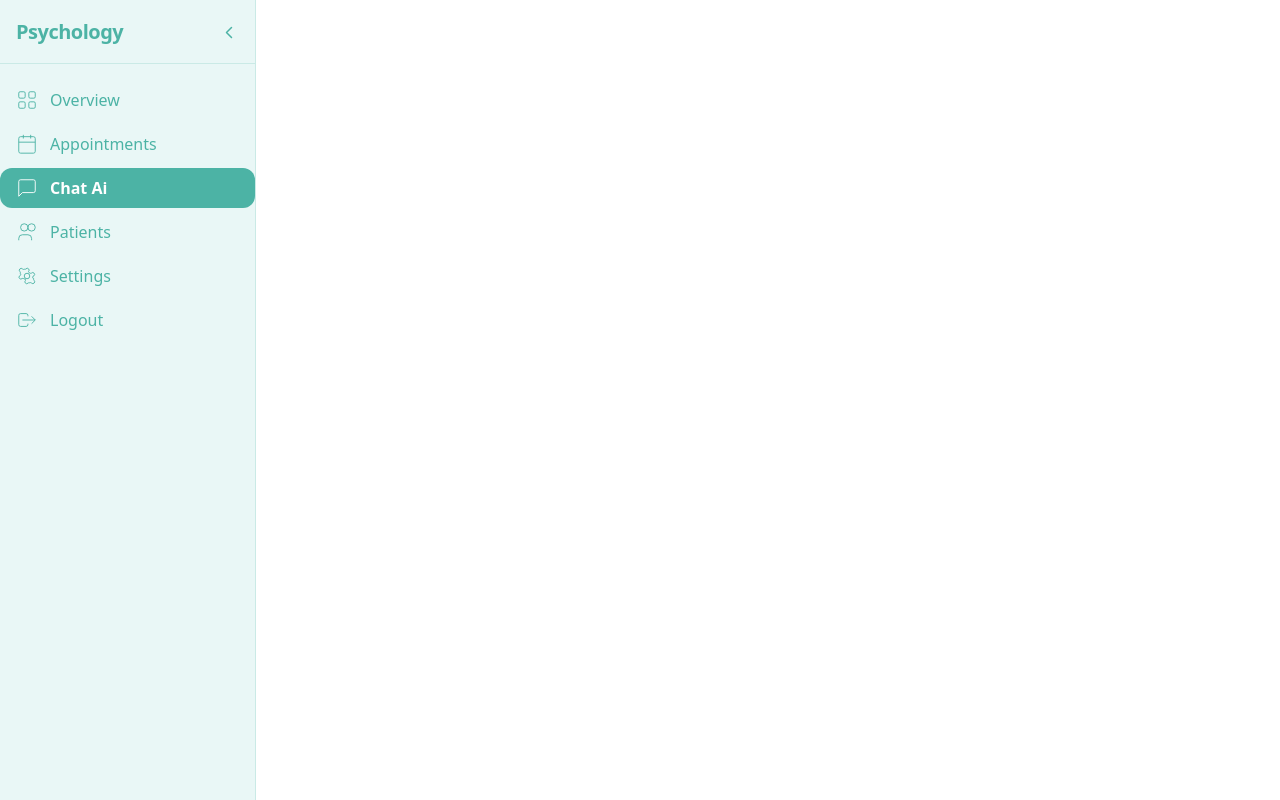
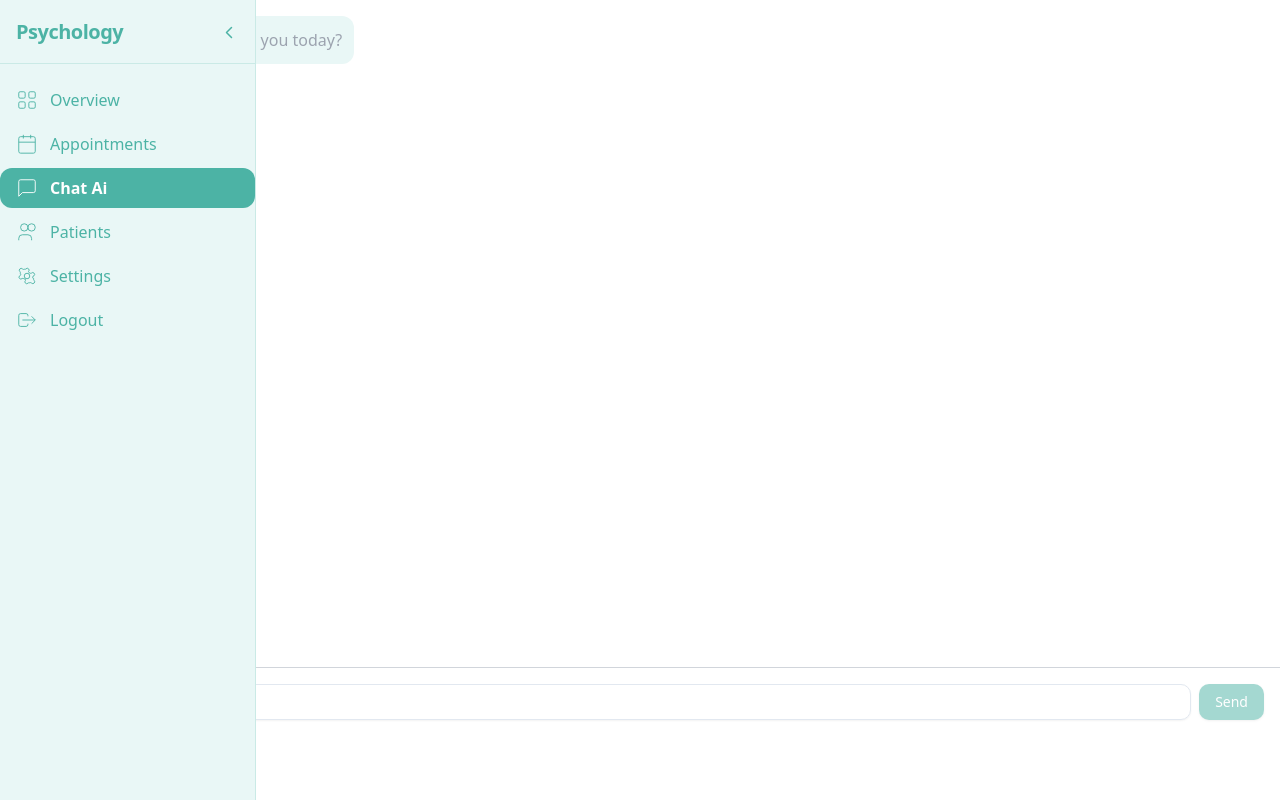
Before and after one commit to saidseghirakram/psychology, a Next.js app: page /chat-ai in a window 1280 px wide. Built offline with nearby package versions, Linux system fonts and the light colour scheme.

Commit message:
chat ai structure

```diff
--- a/app/chat-ai/page.tsx
+++ b/app/chat-ai/page.tsx
@@ -1,3 +1,88 @@
+"use client"
+import React, { useState, useRef, useEffect } from 'react';
+import { Input } from '@/components/ui/input';
+import { Button } from '@/components/ui/button';
+import { cn } from '@/lib/utils';
+
+// Define a type for messages
+type Message = {
+  text: string;
+  sender: 'user' | 'ai';
+};
+
 export default function ChatAiPage() {
-  return <div className="p-8 text-2xl font-bold">Chat Ai</div>;
+  const [messages, setMessages] = useState<Message[]>([
+    { text: "Hello! How can I help you today?", sender: 'ai' },
+  ]);
+  const [input, setInput] = useState('');
+  const messagesEndRef = useRef<HTMLDivElement>(null);
+
+  // Auto-scroll to the latest message
+  useEffect(() => {
+    messagesEndRef.current?.scrollIntoView({ behavior: 'smooth' });
+  }, [messages]);
+
+  const handleSend = () => {
+    if (input.trim()) {
+      const newUserMessage: Message = { text: input, sender: 'user' };
+      setMessages([...messages, newUserMessage]);
+      // Simulate an AI response (replace with actual API call)
+      setTimeout(() => {
+        const aiResponse: Message = { text: `Echo: ${input}`, sender: 'ai' };
+        setMessages((prevMessages) => [...prevMessages, aiResponse]);
+      }, 500);
+      setInput('');
+    }
+  };
+
+  const handleKeyPress = (e: React.KeyboardEvent<HTMLInputElement>) => {
+    if (e.key === 'Enter') {
+      handleSend();
+    }
+  };
+
+  return (
+    <div className="flex flex-col h-[calc(100vh-4rem)] bg-background">
+      {/* Message Area */}
+      <div className="flex-1 overflow-y-auto p-4 space-y-4">
+        {messages.map((message, index) => (
+          <div
+            key={index}
+            className={cn(
+              'flex items-start gap-3 max-w-[70%]',
+              message.sender === 'user' ? 'ml-auto flex-row-reverse' : 'mr-auto'
+            )}
+          >
+            <div
+              className={cn(
+                'p-3 rounded-lg',
+                message.sender === 'user'
+                  ? 'bg-primary text-primary-foreground'
+                  : 'bg-secondary text-muted-foreground'
+              )}
+            >
+              {message.text}
+            </div>
+          </div>
+        ))}
+        <div ref={messagesEndRef} />
+      </div>
+
+      {/* Input Area */}
+      <div className="p-4 border-t bg-card">
+        <div className="flex gap-2">
+          <Input
+            className="flex-1 text-black"
+            placeholder="Type your message..."
+            value={input}
+            onChange={(e) => setInput(e.target.value)}
+            onKeyPress={handleKeyPress}
+          />
+          <Button onClick={handleSend} disabled={!input.trim()}>
+            Send
+          </Button>
+        </div>
+      </div>
+    </div>
+  );
 }
--- /dev/null
+++ b/components/ui/input.tsx
@@ -0,0 +1,22 @@
+import * as React from "react"
+
+import { cn } from "@/lib/utils"
+
+const Input = React.forwardRef<HTMLInputElement, React.ComponentProps<"input">>(
+  ({ className, type, ...props }, ref) => {
+    return (
+      <input
+        type={type}
+        className={cn(
+          "flex h-9 w-full rounded-md border border-input bg-transparent px-3 py-1 text-base shadow-sm transition-colors file:border-0 file:bg-transparent file:text-sm file:font-medium file:text-foreground placeholder:text-muted-foreground focus-visible:outline-none focus-visible:ring-1 focus-visible:ring-ring disabled:cursor-not-allowed disabled:opacity-50 md:text-sm",
+          className
+        )}
+        ref={ref}
+        {...props}
+      />
+    )
+  }
+)
+Input.displayName = "Input"
+
+export { Input }
```
